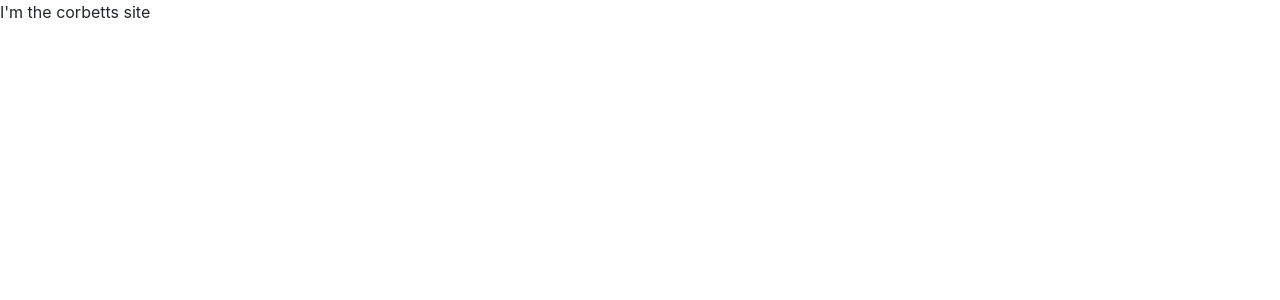
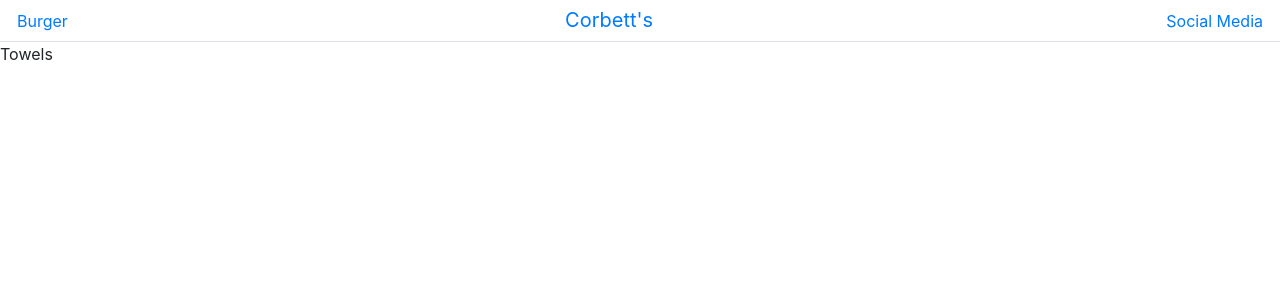
Before and after one commit to ScubaTim/corbetts, a React (Create React App) app: page / in a window 1280 px wide. Shown: the top 300 px of the page. Built offline with nearby package versions, Linux system fonts and the light colour scheme.

Commit message:
added NavBar

```diff
--- a/src/components/App.js
+++ b/src/components/App.js
@@ -1,7 +1,14 @@
 import React from 'react';
+import NavBar from './NavBar';
 
 const App = () => {
-    return (<div>I'm the corbetts site</div>);
+    return (
+        <div>
+            <NavBar />
+            <p>Towels</p>
+
+        </div>
+    );
 }
 
 
--- /dev/null
+++ b/src/components/NavBar.js
@@ -0,0 +1,34 @@
+import React, { useState } from 'react';
+import { Nav, NavItem, Dropdown, DropdownItem, DropdownToggle, DropdownMenu, NavLink, NavbarBrand } from 'reactstrap';
+
+const Example = (props) => {
+    const [dropdownOpen, setDropdownOpen] = useState(false);
+
+    const toggle = () => setDropdownOpen(!dropdownOpen);
+
+    return (
+        <div>
+            <Nav tabs>
+                <Dropdown nav isOpen={dropdownOpen} toggle={toggle}>
+                    <DropdownToggle nav >
+                        Burger
+                    </DropdownToggle>
+                    <DropdownMenu>
+                        <DropdownItem>About</DropdownItem>
+                        <DropdownItem>Menu</DropdownItem>
+                        <DropdownItem>Beer & Wine List</DropdownItem>
+                        <DropdownItem>Contact Us</DropdownItem>
+                    </DropdownMenu>
+                </Dropdown>
+                <NavItem style={{ margin: '0 auto' }}>
+                    <NavbarBrand href="/">Corbett's</NavbarBrand>
+                </NavItem>
+                <NavItem>
+                    <NavLink href="#">Social Media</NavLink>
+                </NavItem>
+            </Nav>
+        </div>
+    );
+}
+
+export default Example;
```
Also changed, not shown: 1 other file (tests, documents, lock files or other folders).
